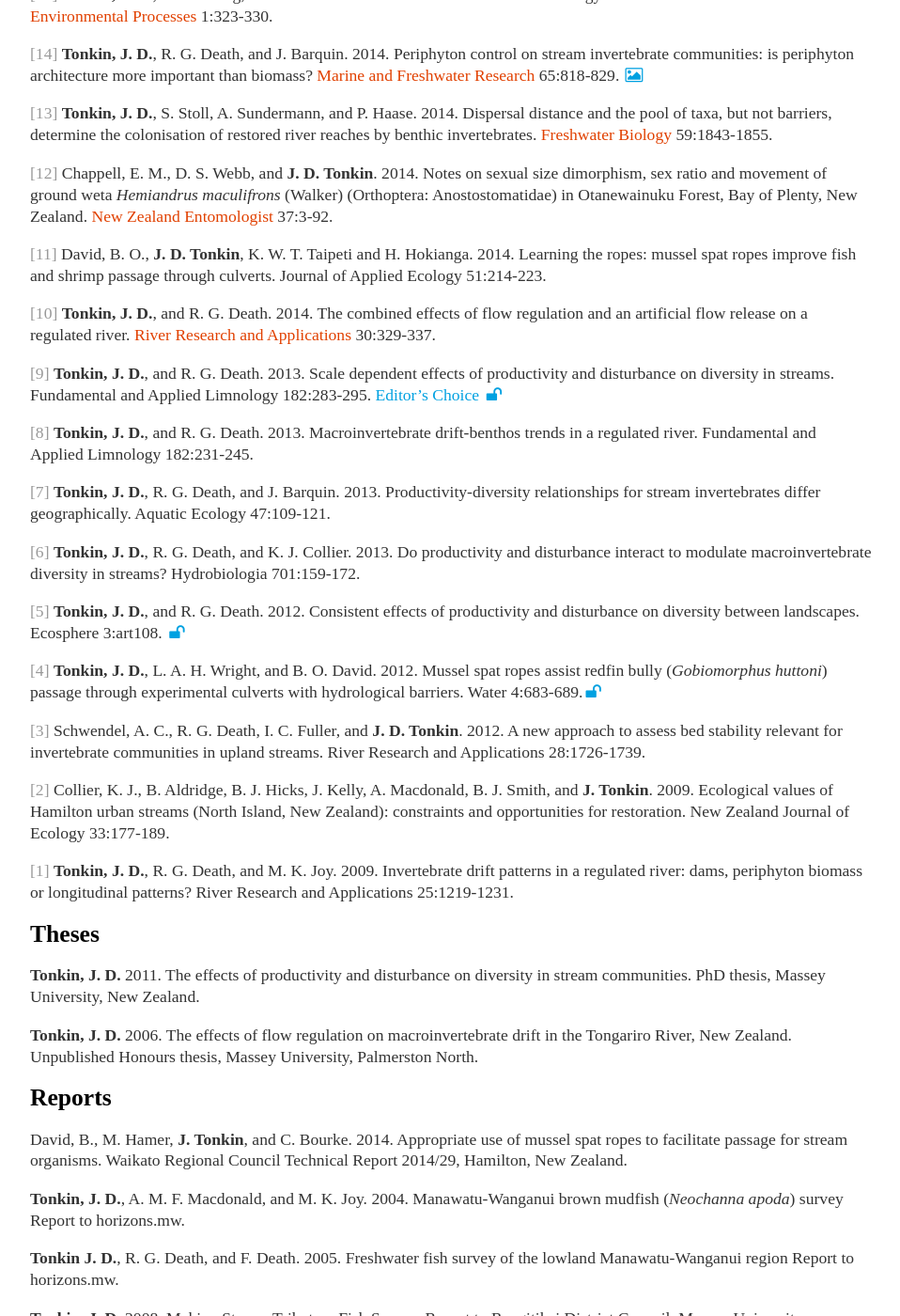
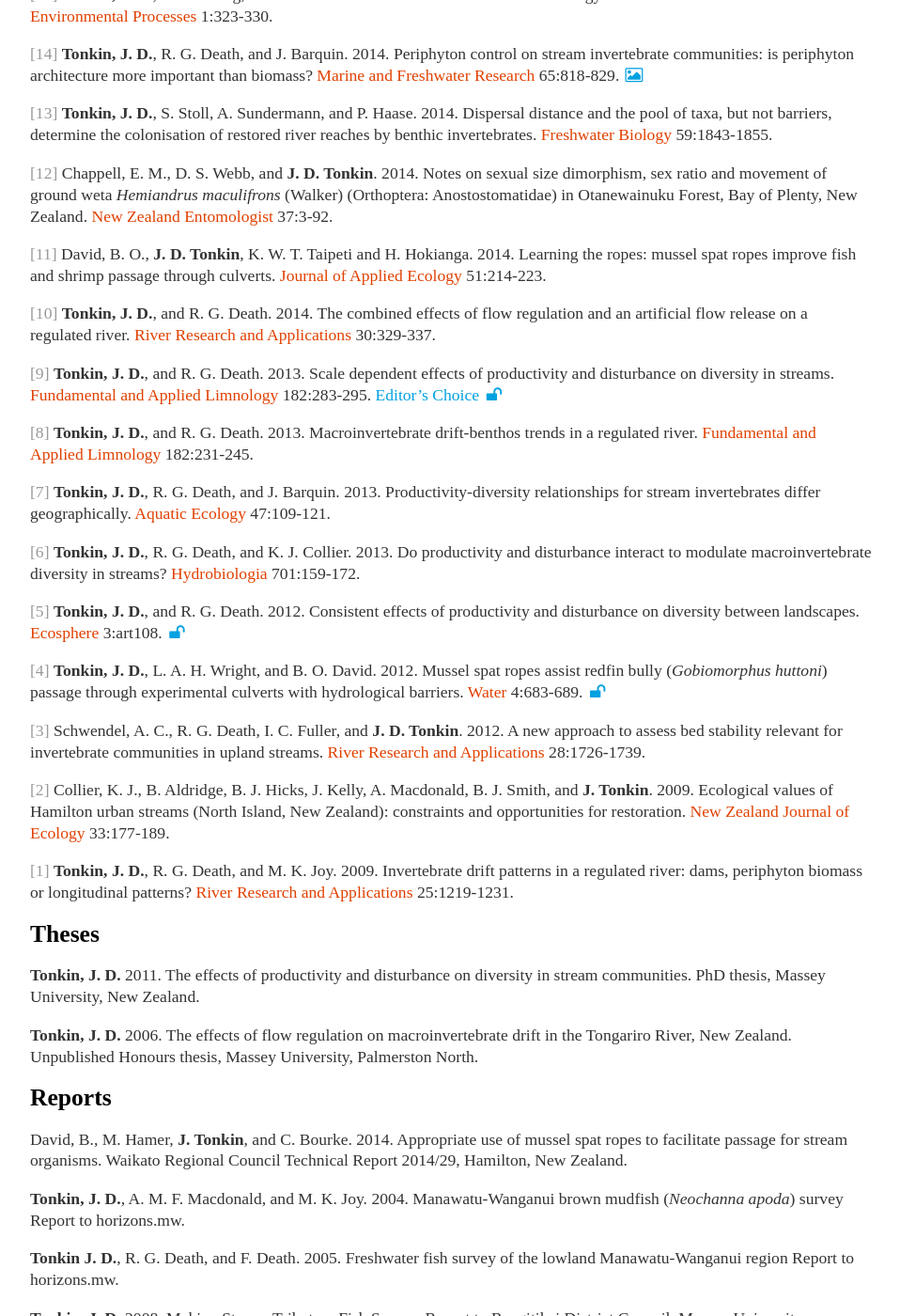
Before and after one commit to jdtonkin/jdtonkin.github.io, a Jekyll site: the page built from Publications/index.md, in a window 1280 px wide and 1400 px high, scrolled down 1290 px. Shown: the whole window at 94% size, without its empty margins (160-1118 px from the left). Built offline with Jekyll 4.4.1, drawn with Linux system fonts in a browser that asks for light colours; nearby versions of some CDN libraries; some web fonts are replaced; some of the changed lines change nothing that is shown.

Commit message:
Update index.md

```diff
--- a/Publications/index.md
+++ b/Publications/index.md
@@ -78,27 +78,27 @@ title: Publications
 
 <span style="color:#999">[12]</span> Chappell, E. M., D. S. Webb, and **J. D. Tonkin**. 2014. Notes on sexual size dimorphism, sex ratio and movement of ground weta *Hemiandrus maculifrons* (Walker) (Orthoptera: Anostostomatidae) in Otanewainuku Forest, Bay of Plenty, New Zealand. <a href="http://dx.doi.org/10.1080/00779962.2013.856377" target="_blank">New Zealand Entomologist</a> 37:3-92.
 
-<span style="color:#999">[11]</span> David, B. O., **J. D. Tonkin**, K. W. T. Taipeti and H. Hokianga. 2014. Learning the ropes: mussel spat ropes improve fish and shrimp passage through culverts. Journal of Applied Ecology 51:214-223.<a href="http://dx.doi.org/" target="_blank"></a>
+<span style="color:#999">[11]</span> David, B. O., **J. D. Tonkin**, K. W. T. Taipeti and H. Hokianga. 2014. Learning the ropes: mussel spat ropes improve fish and shrimp passage through culverts. <a href="http://dx.doi.org/10.1111/1365-2664.12178" target="_blank">Journal of Applied Ecology</a> 51:214-223.
 
 <span style="color:#999">[10]</span> **Tonkin, J. D.**, and R. G. Death. 2014. The combined effects of flow regulation and an artificial flow release on a regulated river. <a href="http://dx.doi.org/10.1002/rra.2650" target="_blank">River Research and Applications</a> 30:329-337.
 
-<span style="color:#999">[9]</span> **Tonkin, J. D.**, and R. G. Death. 2013. Scale dependent effects of productivity and disturbance on diversity in streams. Fundamental and Applied Limnology 182:283-295. <a href="http://dx.doi.org/" target="_blank"></a> <span style="color:#00a1e1">Editor’s Choice <i class="fa fa-fw fa-unlock"></i></span>
+<span style="color:#999">[9]</span> **Tonkin, J. D.**, and R. G. Death. 2013. Scale dependent effects of productivity and disturbance on diversity in streams. <a href="http://dx.doi.org/10.1127/1863-9135/2013/0402" target="_blank">Fundamental and Applied Limnology</a> 182:283-295. <span style="color:#00a1e1">Editor’s Choice <i class="fa fa-fw fa-unlock"></i></span>
 
-<span style="color:#999">[8]</span> **Tonkin, J. D.**, and R. G. Death. 2013. Macroinvertebrate drift-benthos trends in a regulated river. Fundamental and Applied Limnology 182:231-245.<a href="http://dx.doi.org/" target="_blank"></a>
+<span style="color:#999">[8]</span> **Tonkin, J. D.**, and R. G. Death. 2013. Macroinvertebrate drift-benthos trends in a regulated river. <a href="http://dx.doi.org/10.1127/1863-9135/2013/0404" target="_blank">Fundamental and Applied Limnology</a> 182:231-245.
 
-<span style="color:#999">[7]</span> **Tonkin, J. D.**, R. G. Death, and J. Barquin. 2013. Productivity-diversity relationships for stream invertebrates differ geographically. Aquatic Ecology 47:109-121.<a href="http://dx.doi.org/" target="_blank"></a>
+<span style="color:#999">[7]</span> **Tonkin, J. D.**, R. G. Death, and J. Barquin. 2013. Productivity-diversity relationships for stream invertebrates differ geographically. <a href="http://dx.doi.org/10.1007/s10452-013-9429-0" target="_blank">Aquatic Ecology</a> 47:109-121.
 
-<span style="color:#999">[6]</span> **Tonkin, J. D.**, R. G. Death, and K. J. Collier. 2013. Do productivity and disturbance interact to modulate macroinvertebrate diversity in streams? Hydrobiologia 701:159-172.<a href="http://dx.doi.org/" target="_blank"></a>
+<span style="color:#999">[6]</span> **Tonkin, J. D.**, R. G. Death, and K. J. Collier. 2013. Do productivity and disturbance interact to modulate macroinvertebrate diversity in streams? <a href="http://dx.doi.org/10.1007/s10750-012-1248-0" target="_blank">Hydrobiologia</a> 701:159-172.
 
-<span style="color:#999">[5]</span> **Tonkin, J. D.**, and R. G. Death. 2012. Consistent effects of productivity and disturbance on diversity between landscapes. Ecosphere 3:art108.<a href="http://dx.doi.org/" target="_blank"></a> <span style="color:#00a1e1"><i class="fa fa-fw fa-unlock"></i></span>
+<span style="color:#999">[5]</span> **Tonkin, J. D.**, and R. G. Death. 2012. Consistent effects of productivity and disturbance on diversity between landscapes. <a href="http://dx.doi.org/10.1890/ES12-00243.1" target="_blank">Ecosphere</a> 3:art108. <span style="color:#00a1e1"><i class="fa fa-fw fa-unlock"></i></span>
 
-<span style="color:#999">[4]</span> **Tonkin, J. D.**, L. A. H. Wright, and B. O. David. 2012. Mussel spat ropes assist redfin bully (*Gobiomorphus huttoni*) passage through experimental culverts with hydrological barriers. Water 4:683-689.<a href="http://dx.doi.org/" target="_blank"></a><span style="color:#00a1e1"><i class="fa fa-fw fa-unlock"></i></span>
+<span style="color:#999">[4]</span> **Tonkin, J. D.**, L. A. H. Wright, and B. O. David. 2012. Mussel spat ropes assist redfin bully (*Gobiomorphus huttoni*) passage through experimental culverts with hydrological barriers. <a href="http://dx.doi.org/10.3390/w4030713" target="_blank">Water</a> 4:683-689. <span style="color:#00a1e1"><i class="fa fa-fw fa-unlock"></i></span>
 
-<span style="color:#999">[3]</span> Schwendel, A. C., R. G. Death, I. C. Fuller, and **J. D. Tonkin**. 2012. A new approach to assess bed stability relevant for invertebrate communities in upland streams. River Research and Applications 28:1726-1739.<a href="http://dx.doi.org/" target="_blank"></a>
+<span style="color:#999">[3]</span> Schwendel, A. C., R. G. Death, I. C. Fuller, and **J. D. Tonkin**. 2012. A new approach to assess bed stability relevant for invertebrate communities in upland streams. <a href="http://dx.doi.org/10.1002/rra.1570" target="_blank">River Research and Applications</a> 28:1726-1739.
 
-<span style="color:#999">[2]</span> Collier, K. J., B. Aldridge, B. J. Hicks, J. Kelly, A. Macdonald, B. J. Smith, and **J. Tonkin**. 2009. Ecological values of Hamilton urban streams (North Island, New Zealand): constraints and opportunities for restoration. New Zealand Journal of Ecology 33:177-189.<a href="http://dx.doi.org/" target="_blank"></a>
+<span style="color:#999">[2]</span> Collier, K. J., B. Aldridge, B. J. Hicks, J. Kelly, A. Macdonald, B. J. Smith, and **J. Tonkin**. 2009. Ecological values of Hamilton urban streams (North Island, New Zealand): constraints and opportunities for restoration. <a href="http://newzealandecology.org/nzje/2893" target="_blank">New Zealand Journal of Ecology</a> 33:177-189.
 
-<span style="color:#999">[1]</span> **Tonkin, J. D.**, R. G. Death, and M. K. Joy. 2009. Invertebrate drift patterns in a regulated river: dams, periphyton biomass or longitudinal patterns? River Research and Applications 25:1219-1231.<a href="http://dx.doi.org/" target="_blank"></a>
+<span style="color:#999">[1]</span> **Tonkin, J. D.**, R. G. Death, and M. K. Joy. 2009. Invertebrate drift patterns in a regulated river: dams, periphyton biomass or longitudinal patterns? <a href="http://dx.doi.org/10.1002/rra.1213" target="_blank">River Research and Applications</a> 25:1219-1231.
 
 
 #Theses
```
